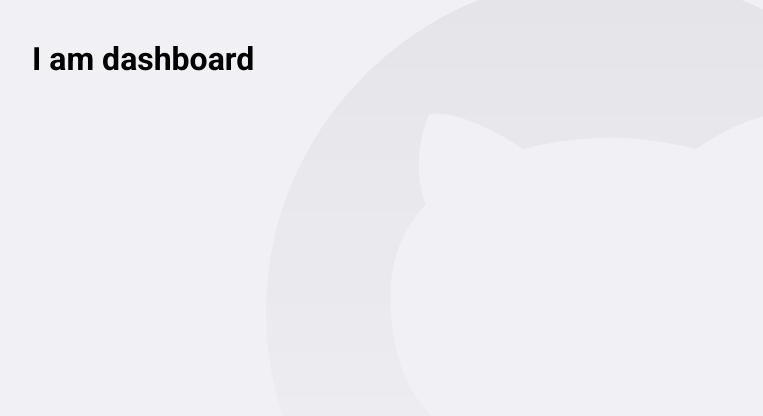
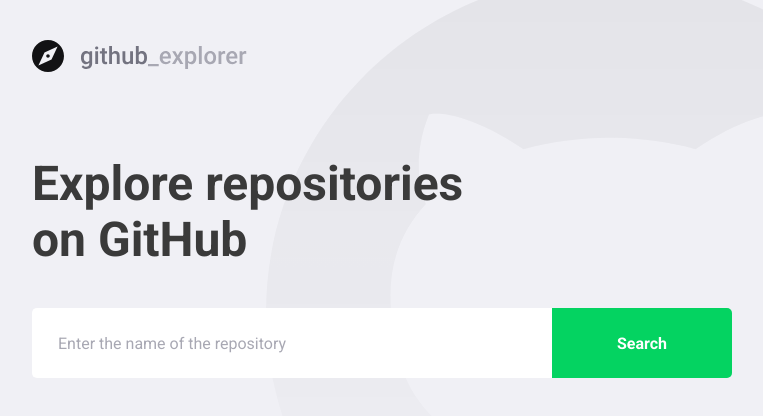
Before and after one commit to nschuler/gitexplore, a React (Create React App) app: page / in a window 1280 px wide. Shown: the top 416 px of the page, without its empty margins (148-911 px from the left). Built offline with nearby package versions, Linux system fonts and the light colour scheme.

Commit message:
Dashboard input box and button w styling

```diff
--- a/src/pages/Dashboard.js
+++ b/src/pages/Dashboard.js
@@ -1,11 +1,93 @@
-import React from 'react'
+import React, {useState, useEffect} from 'react';
+import { Link } from 'react-router-dom';
+import { FiChevronRight } from 'react-icons/fi';
+import styled, { css } from 'styled-components';
+import { shade } from 'polished';
+
+import api from '../api/api';
+
+import logoImg from '../assets/logo.svg';
 
 const Dashboard = () => {
+    const [newRepository, setNewRepository] = useState('');
+    const [inputError, setInputError] = useState('');
+
+
+    async function handleAddRepository(event) {
+        event.preventDefault();
+
+        if (!newRepository) {
+          setInputError('Enter the author / name of the repository');
+          return;
+        }
+
+        try {
+          setNewRepository('');
+          setInputError('');
+        } catch (err) {
+          setInputError('Error searching for this repository');
+        }
+    }
+
     return (
-        <div>
-            <h1>I am dashboard</h1>
-        </div>
+        <>
+            <img src={logoImg} alt="GitHub Explorer" />
+            <Title>Explore repositories on GitHub</Title>
+
+            <Form hasError={!!inputError} onSubmit={handleAddRepository}>
+                <input
+                    value={newRepository}
+                    onChange={e => setNewRepository(e.target.value)}
+                    placeholder="Enter the name of the repository"
+                />
+                <button type="submit">Search</button>
+            </Form>
+        </>
     )
 }
 
 export default Dashboard
+
+const Title = styled.h1`
+    max-width: 450px;
+    margin-top: 80px;
+    color: #3a3a3a;
+    font-size: 48px;
+    line-height: 56px;
+`;
+
+const Form = styled.form`
+  display: flex;
+  max-width: 700px;
+  margin-top: 40px;
+  input {
+    flex: 1;
+    height: 70px;
+    padding: 0 24px;
+    border: 2px solid #fff;
+    border-radius: 5px 0px 0px 5px;
+    border-right: 0;
+    color: #3a3a3a;
+    ${props =>
+      props.hasError &&
+      css`
+        border-color: #c53030;
+      `}
+    &::placeholder {
+      color: #a8a8b3;
+    }
+  }
+  button {
+    width: 180px;
+    height: 70px;
+    border: 0;
+    border-radius: 0px 5px 5px 0px;
+    background: #04d361;
+    color: #fff;
+    font-weight: bold;
+    transition: background-color 0.2s;
+    &:hover {
+      background: ${shade(0.3, '#04d361')};
+    }
+  }
+`;
```
Also changed, not shown: 1 other file (tests, documents, lock files or other folders).
